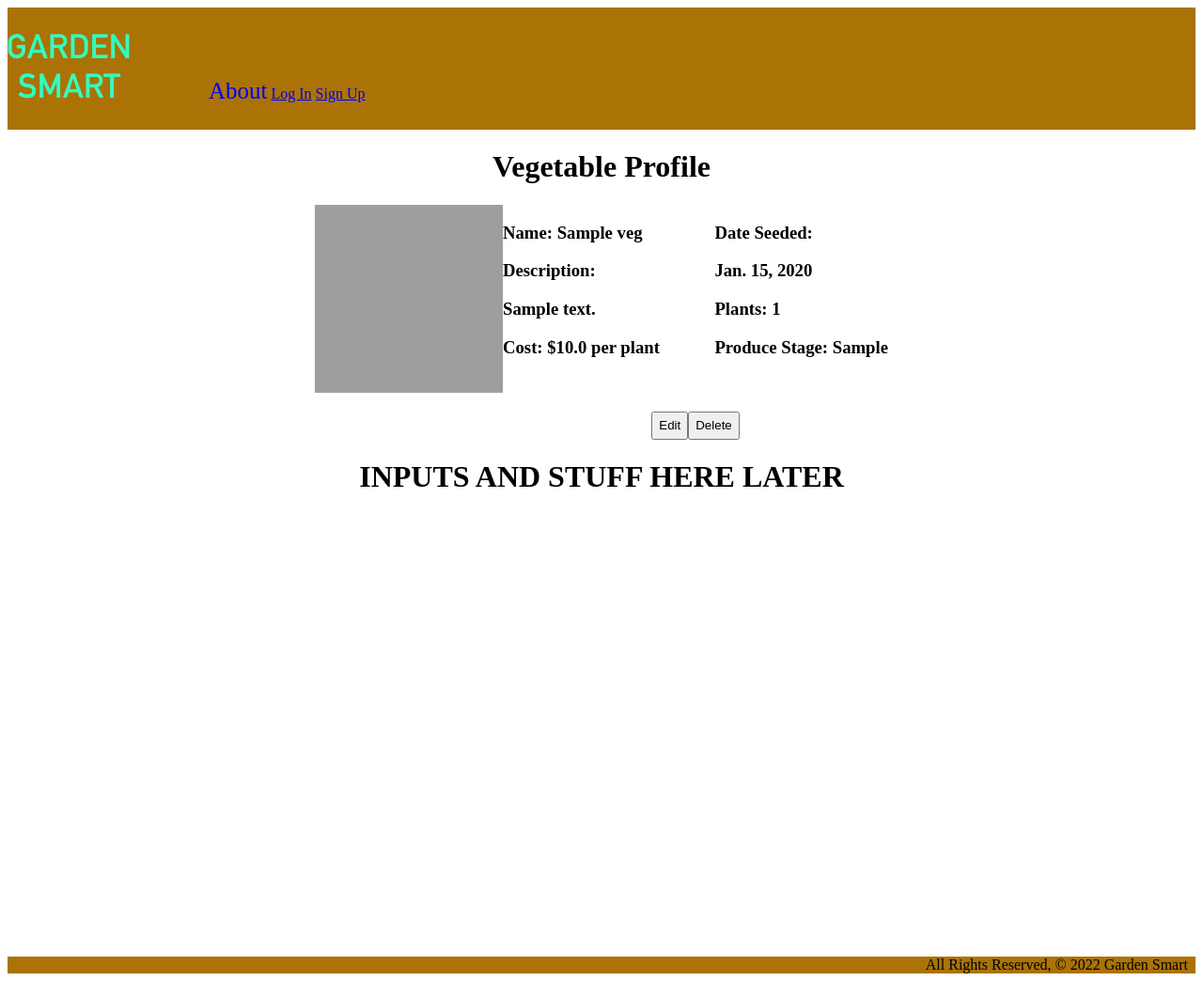
After one commit to YaroslavSnigur/Garden-Smart, a Django app: page /veggies/1 in a window 1280 px wide. The commit adds this page. Shown: the whole page at 94% size. Run offline with Django 4.2, Linux system fonts and the light colour scheme; tables that the repository leaves empty hold one stand-in row (values such as "Sample post"); grey boxes are pictures that could not be loaded.

Commit message:
details html barebones

```diff
--- a/gardensmart/main_app/static/css/style.css
+++ b/gardensmart/main_app/static/css/style.css
@@ -28,3 +28,57 @@ footer.page-footer {
   text-align: right;
   background-color: rgba(171, 115, 6, 1);
 }
+
+.container {
+  display: flex;
+  flex-direction: column;
+  align-items: center;
+}
+
+/*===========STYLING FOR VEG DETAIL.HTML ============*/
+
+.veg-detail-content {
+  display: flex;
+  flex-direction: column;
+  align-items: center;
+  max-width: 640px;
+  height: 100vh;
+}
+
+.veg-profile {
+  display: flex;
+  flex-direction: row;
+  justify-content: center;
+  width: 100%;
+  height: 250px;
+}
+
+.veg-image-div {
+  width: 200px;
+}
+
+.veg-image {
+  width: 200px;
+  height: 200px;
+  object-fit: cover;
+}
+
+.veg-info {
+  width: 410px;
+  height: 220px;
+  display: flex;
+  flex-direction: row;
+  justify-content: space-between;
+}
+
+.veg-edit-del-btns {
+  width: 100%;
+  height: 30px;
+  display: flex;
+  flex-direction: row;
+  justify-content: center;
+}
+
+.input-choices {
+  width: 100%;
+}
--- /dev/null
+++ b/gardensmart/main_app/templates/veggies/detail.html
@@ -0,0 +1,42 @@
+{% extends 'base.html' %} {% block content %}
+
+<h1>Vegetable Profile</h1>
+<div class="veg-detail-content">
+  <div class="veg-profile">
+    <div class="veg-image-div">
+      <!--insert image tag here-->
+      <img
+        class="veg-image"
+        src="https://i5.walmartimages.ca/images/Enlarge/008/475/6000190008475.jpg"
+      />
+    </div>
+    <div class="veg-info-and-buttons">
+      <div class="veg-info">
+        <div class="veg-info-left">
+          <h3>Name: {{ veg.name }}</h3>
+          <h3>Description:</h3>
+          <h3>{{ veg.description }}</h3>
+          <h3>Cost: ${{veg.cost}} per plant</h3>
+        </div>
+        <div class="veg-info-right">
+          <h3>Date Seeded:</h3>
+          <h3>{{veg.date}}</h3>
+          <h3>Plants: {{veg.planted}}</h3>
+
+          <h3>Produce Stage: {{veg.stage}}</h3>
+        </div>
+      </div>
+      <div class="veg-edit-del-btns">
+        <!--insert two buttons here-->
+        <button>Edit</button>
+        <button>Delete</button>
+      </div>
+    </div>
+  </div>
+  <div class="inputs-choices">
+    <!--Seperate into 3 columns or divs for inputs-->
+    <h1>INPUTS AND STUFF HERE LATER</h1>
+  </div>
+</div>
+
+{% endblock %}
--- a/gardensmart/main_app/urls.py
+++ b/gardensmart/main_app/urls.py
@@ -4,6 +4,7 @@ from . import views
 urlpatterns= [
     path('', views.home, name='home'),
     path('about/', views.about, name='about'),
+    path('accounts/signup/', views.signup, name='signup'),
     path('veggies/', views.veggies_index, name='index'),
-    path('accounts/signup/', views.signup, name='signup')
+    path('veggies/<int:veg_id>', views.veg_detail, name='detail'),
 ]
--- a/gardensmart/main_app/views.py
+++ b/gardensmart/main_app/views.py
@@ -52,3 +52,10 @@ class VegCreate(CreateView):
     def form_valid(self, form):
         form.instance.user = self.request.user
         return super().form_valid(form)
+
+
+
+
+def veg_detail(request, veg_id):
+    veg = Veg.objects.get(id=veg_id)
+    return render(request, 'veggies/detail.html', { 'veg': veg })
```
